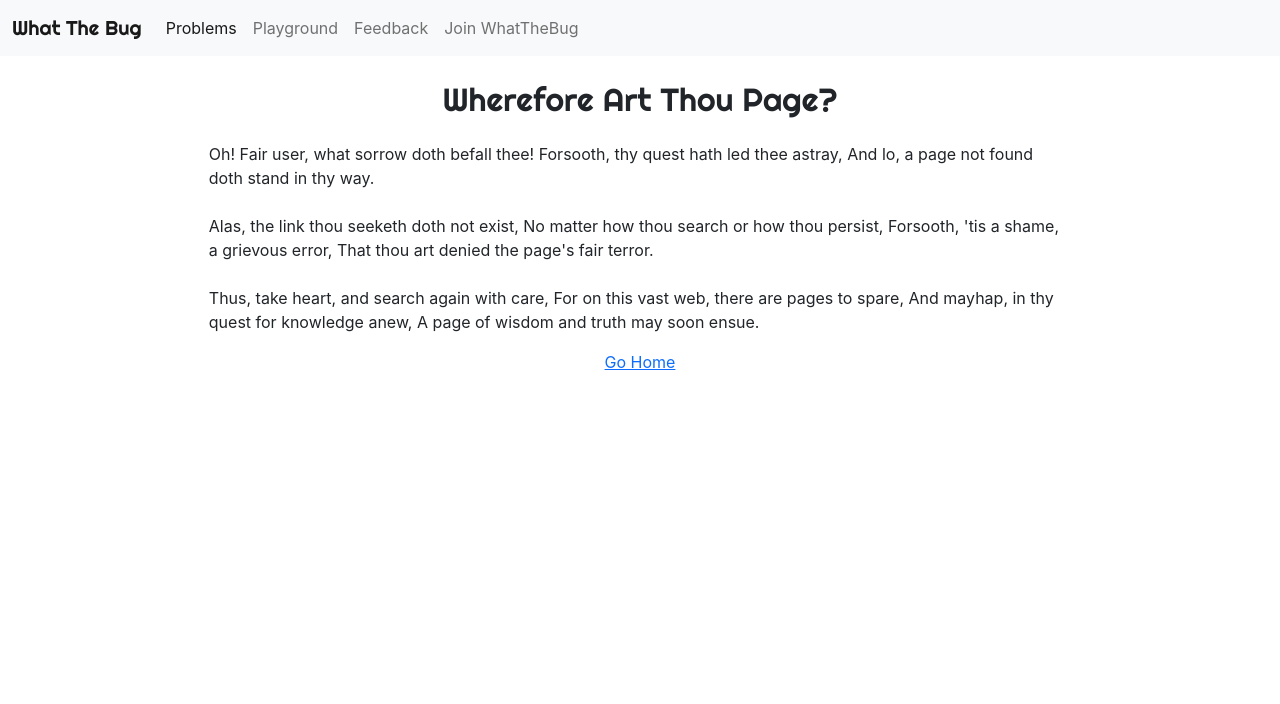
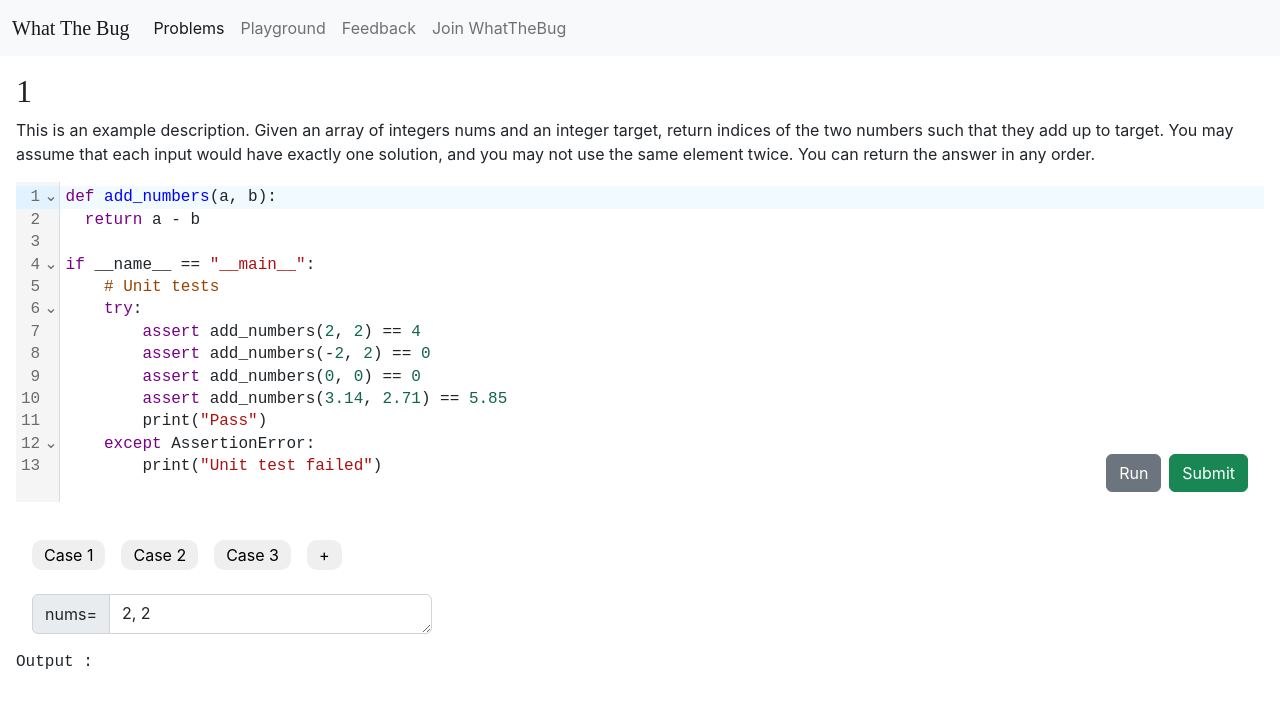
Before and after one commit to Anas-Dew/what-the-bug, a React (Create React App) app: page /practice/1 in a window 1280 px wide. Shown: the top 704 px of the page. Built offline with nearby package versions, Linux system fonts and the light colour scheme.

Commit message:
Get value from URL.

```diff
--- a/src/App.js
+++ b/src/App.js
@@ -8,6 +8,7 @@ import React from 'react'
 import CodePlayground from './components/CodePlayground';
 import NotFound from './components/NotFound'
 function App() {
+  // const problem_name = "hi"
   return (
     <>
       <Router>
@@ -15,7 +16,7 @@ function App() {
         <Routes>
           <Route path='*' element={<NotFound />} />
           <Route exact path='/' element={<ProblemSheet />} />
-          <Route exact path='/practice' element={<Platform />} />
+          <Route exact path={`/practice/:problem_name`} element={<Platform />} />
           <Route exact path='/success' element={<Success />} />
           <Route exact path='/playground' element={<CodePlayground />} />
         </Routes>
--- a/src/components/CodePlayground.js
+++ b/src/components/CodePlayground.js
@@ -2,7 +2,6 @@ import React from 'react'
 import CodeMirror from '@uiw/react-codemirror';
 import { python } from '@codemirror/lang-python';
 import { useState } from 'react';
-import { Link } from 'react-router-dom';
 
 const CodePlayground = () => {
     const [Output, setOutput] = useState('')
@@ -24,8 +23,12 @@ const CodePlayground = () => {
                 data => {
                     let response = data;
                     console.log(response);
-                    let newOutput = response['output'].toString().slice(2, -1).replace(/\\n/g, "\n")
-                    setOutput(newOutput)
+                    if (response['output'] === "The code has bugs.") {
+                        setOutput(response['output'])
+                    } else {
+                        let newOutput = response['output'].toString().slice(2, -1).replace(/\\n/g, "\n")
+                        setOutput(newOutput)
+                    }
 
                     // ON PASS, REDIRECT.
                     // const lol = newOutput.replace(/\s+/g, "").toLowerCase()
@@ -43,6 +46,7 @@ const CodePlayground = () => {
     const sendCode = () => {
         console.log(CurrentCode);
         codeProcessor('https://anasdew.pythonanywhere.com/execute', CurrentCode)
+        setOutput('Running...')
     }
     const onChange = React.useCallback((value, viewUpdate) => {
         setCurrentCode(value)
--- a/src/components/Navbar.js
+++ b/src/components/Navbar.js
@@ -4,7 +4,7 @@ const Navbar = () => {
     return (
         <nav className="navbar navbar-expand-lg bg-light">
             <div className="container-fluid">
-                <Link style={{fontFamily: 'Righteous'}} className="navbar-brand" to="/">What The Bug</Link>
+                <Link id='hero-heading' className="navbar-brand" to="/">What The Bug</Link>
                 <button className="navbar-toggler" type="button" data-bs-toggle="collapse" data-bs-target="#navbarSupportedContent" aria-controls="navbarSupportedContent" aria-expanded="false" aria-label="Toggle navigation">
                     <span className="navbar-toggler-icon"></span>
                 </button>
@@ -17,7 +17,7 @@ const Navbar = () => {
                             <Link className="nav-link " to="/playground">Playground</Link>
                         </li>
                         <li className="nav-item">
-                            <Link className="nav-link" to="/">Feedback</Link>
+                            <Link className="nav-link" target={"_blank"} to="https://tally.so/r/nPpOa1">Feedback</Link>
                         </li>
                         <li className="nav-item">
                             <Link className="nav-link" to="#">Join WhatTheBug</Link>
--- a/src/components/Platform.js
+++ b/src/components/Platform.js
@@ -1,10 +1,12 @@
 import React from 'react'
-import { Link, useNavigate } from 'react-router-dom'
+import { Link, useNavigate, useParams } from 'react-router-dom'
 import { useState } from 'react';
 import CodeMirror from '@uiw/react-codemirror';
 import { python } from '@codemirror/lang-python';
+import TestCase from './platform_components/TestCase';
 // import { solarizedLight, solarizedDark } from '@uiw/codemirror-theme-solarized';
 const Platform = (props) => {
+    const {problem_name} = useParams();
     const navigate = useNavigate();
     let nameAndmain = `
 if __name__ == "__main__":
@@ -24,7 +26,7 @@ if __name__ == "__main__":
     // eslint-disable-next-line
     const getProblemDetails = async () => { }
     let problem_response = {
-        "title": "Two Sum",
+        "title": problem_name,
         "description": "This is an example description. Given an array of integers nums and an integer target, return indices of the two numbers such that they add up to target. You may assume that each input would have exactly one solution, and you may not use the same element twice. You can return the answer in any order.",
         "test_cases": { "case1": "solution1", "case2": "solution2", "case3": "solution3" },
         "bug_code": example
@@ -48,19 +50,21 @@ if __name__ == "__main__":
                 data => {
                     let response = data;
                     console.log(response);
+                    if (response['output'] === "The code has bugs.") {
+                        setOutput(response['output'])
+                    } else {
                         let newOutput = response['output'].toString().slice(2, -1).replace(/\\n/g, "\n")
                         setOutput(newOutput)
-
-                    // ON PASS, REDIRECT.
                         const lol = newOutput.replace(/\s+/g, "").toLowerCase()
                         if (lol === "pass") {
                             document.getElementById('success-alert').style.display = "block"
                             setTimeout(() => {
                                 navigate('/success')
                             }, 3000)
-                    } else {
+                        } else { }
+                    }
 
-                    }
+                    // ON PASS, REDIRECT.
                 }
             )
     }
@@ -90,7 +94,7 @@ if __name__ == "__main__":
 
     return (
         <div className='m-3'>
-            <div style={{display: "none"}} id="success-alert" className="alert alert-success" role="alert">
+            <div style={{ display: "none" }} id="success-alert" className="alert alert-success" role="alert">
                 Congratulations buddy, you caught the bug!
             </div>
             <div>
@@ -112,6 +116,7 @@ if __name__ == "__main__":
                     <button onClick={sendCode} style={{ bottom: '3rem', right: "1rem", position: 'relative' }} type="submit" className=" btn btn-secondary">Run</button>
                     <button onClick={sendCode} style={{ bottom: '3rem', right: "1rem", position: 'relative', marginLeft: "0.5rem" }} type="submit" className="btn btn-success"><Link style={{ color: "white" }} className="text-decoration-none" to={"/success"}>Submit</Link></button>
                 </div>
+                <TestCase/>
                 <div style={{ fontFamily: "monospace" }}>
                     Output : {Output}
                 </div>
--- a/src/components/ProblemSheet.js
+++ b/src/components/ProblemSheet.js
@@ -25,7 +25,7 @@ const ProblemSheet = () => {
                 <tbody>
                     <tr>
                         <th scope="row">1</th>
-                        <td><Link to={'/practice'}>Two Sum</Link></td>
+                        <td><Link to={'/practice/two_sum'}>Two Sum</Link></td>
                         <td>Array</td>
                         <td>Easy</td>
                     </tr>
--- /dev/null
+++ b/src/components/platform_components/TestCase.js
@@ -0,0 +1,37 @@
+import React from 'react'
+
+const TestCase = (props) => {
+  return (
+    <div id='test-case-div' className='d-flex flex-column mb-3'>
+      <div id='test-case-button-div'>
+        <button>Case 1</button>
+        <button>Case 2</button>
+        <button>Case 3</button>
+        <button>+</button>
+      </div>
+      <div style={{ width: "25rem", marginLeft: "1rem" }} className="mt-4">
+        <div class="input-group">
+          <span style={{ height: "40px" }} class="input-group-text">nums=</span>
+          <textarea style={{ height: "40px" }} class="form-control" aria-label="Input">2, 2</textarea>
+        </div>
+      </div>
+    </div>
+
+  )
+}
+
+export default TestCase
+
+
+{/* <div class="test_button">
+          <button>Case 1</button>
+          <span onClick={()=> {removeCase(1)}} class="button__badge">x</span>
+        </div>
+        <div class="button">
+          <button>Case 2</button>
+          <span class="button__badge">x</span>
+        </div>
+        <div class="button">
+          <button>Case 3</button>
+          <span class="button__badge">x</span>
+        </div> */}
--- a/src/index.css
+++ b/src/index.css
@@ -9,8 +9,13 @@ body {
   /* font-family: "Labrada"; */
 }
 
+#hero-heading {
+  font-family: 'Times New Roman', Times, serif;
+
+}
 h1, h2, h3, h4, h5, h6 {
-  font-family: 'Righteous';
+  /* font-family: 'Righteous'; */
+  font-family: 'Times New Roman', Times, serif;
 }
 
 .filter-buttons {
@@ -29,3 +34,37 @@ h1, h2, h3, h4, h5, h6 {
     width: 85%;
   }
 }
+
+/* # TEST CASES */
+#test-case-button-div > button{
+  border: 0;
+  margin-left: 1rem;
+  border-radius: 10px;
+
+  padding-left: 12px;
+  padding-right: 12px;
+  padding-top: 3px;
+  padding-bottom: 3px;
+}
+
+
+ /* # MISC */
+ .test_button:hover {
+  color: white;
+  display: inline-block; /* Inline elements with width and height. TL;DR they make the icon buttons stack from left-to-right instead of top-to-bottom */
+  position: relative; /* All 'absolute'ly positioned elements are relative to this one */
+  padding: 2px 5px; /* Add some padding so it looks nice */
+}
+ /* Make the badge float in the top right corner of the button */
+.button__badge {
+  background-color: #d1d1d1;
+  border-radius: 10px;
+  color: white;
+  cursor: pointer;
+  padding: 1px 5px;
+  font-size: 13px;
+
+  position: absolute; /* Position the badge within the relatively positioned button */
+  top: 0;
+  right: 0;
+}
```
Also changed, not shown: 1 other file (tests, documents, lock files or other folders). Lines whose indentation alone changed are shown as unchanged.
